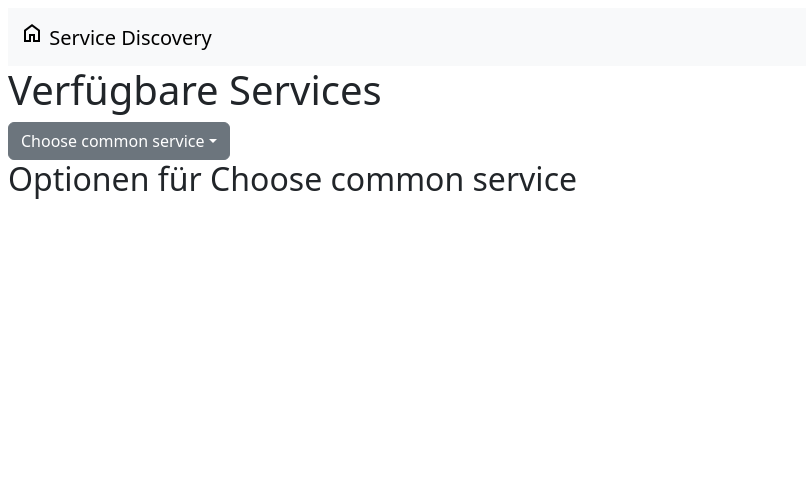
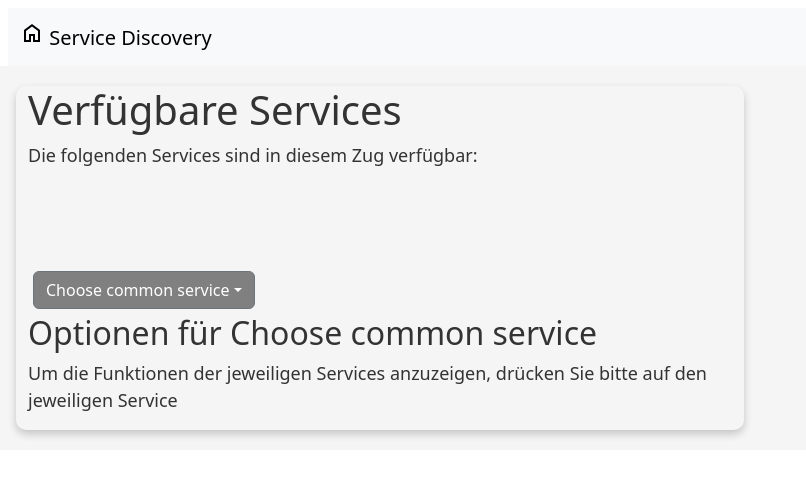
Before and after one commit to jk019/IBIS-IP_Protoype, a Svelte app in the folder svelte-app/: page / in a window 1280 px wide. Shown: the top 480 px of the page, without its empty margins (0-806 px from the left). Built offline with nearby package versions, Linux system fonts and the light colour scheme.

Commit message:
mit design

```diff
--- a/svelte-app/src/App.svelte
+++ b/svelte-app/src/App.svelte
@@ -6,7 +6,39 @@
 			options: [
 				{
 					name: "Journey Information V 1.0",
-					methods: ["Get Journey Details", "Update Journey Status"],
+					methods: [
+						"GetAllDataResponse",
+						"GetCurrentBlockRefResponse",
+						"RetrievePartialTripSequenceRequest",
+						"RetrievePartialTripSequenceResponse",
+						"RetrieveSpecificBlockInformationRequest",
+						"RetrieveSpecificBlockInformationResponse",
+						"RetrieveSpecificStopInformationRequest",
+						"RetrieveSpecificStopInformationResponse",
+						"RetrieveSpecificTSPPointInformationRequest",
+						"RetrieveSpecificTSPPointInformationResponse",
+						"RetrieveSpecificTimingPointInformationRequest",
+						"RetrieveSpecificTimingPointInformationResponse",
+						"RetrieveSpecificGNSSPointInformationRequest",
+						"RetrieveSpecificGNSSPointInformationResponse",
+						"RetrieveSpecificBeaconPointInformationRequest",
+						"RetrieveSpecificBeaconPointInformationResponse",
+						"ListAllDisplayContentsResponse",
+						"ListAllLineInformationResponse",
+						"ListAllDestinationInformationResponse",
+						"ListAllViaPointResponse",
+						"ListAllAdditionalDisplayInformationResponse",
+						"ListAllRoutesResponse",
+						"RetrieveAllRoutesPerLineRequest",
+						"RetrieveAllRoutesPerLineResponse",
+						"SetBlockNumberRequest",
+						"SetTripRefRequest",
+						"SetDisplayContentRequest",
+						"SetCurrentTripIndexRequest",
+						"SetCurrentStopIndexRequest",
+						"SetAdditionalAnnouncementRequest",
+						"SetAdditionalTextMessageRequest",
+					],
 				},
 				{
 					name: "Beacon Location V 1.0",
@@ -83,14 +115,21 @@
 	let selectedOption = { name: "", methods: [] };
 
 	function selectOption(optionName) {
-		const option = selectedService.options.find((o) => o.name === optionName);
+		const option = selectedService.options.find(
+			(o) => o.name === optionName,
+		);
 		if (option) {
 			selectedOption = option;
 		}
 	}
 </script>
 
+<div class="row modern-row">
+<div class="col-7 modern-col">
+<div class="content modern-content">
 	<h1>Verfügbare Services</h1>
+	<p>Die folgenden Services sind in diesem Zug verfügbar:</p>
+	<br /><br /><br />
 
 	<div class="dropdown">
 		<button
@@ -115,12 +154,18 @@
 		</ul>
 	</div>
 
+
 		<h2>Optionen für {selectedService.name}</h2>
-<ul>
+		<p>
+			Um die Funktionen der jeweiligen Services anzuzeigen, drücken Sie
+			bitte auf den jeweiligen Service
+		</p>
+		<div class="d-flex">
+			<!-- Buttons auf der linken Seite -->
+			<div class="flex-shrink-1">
 				{#each selectedService.options as option, index}
-		<p class="d-inline-flex gap-1">
 					<button
-				class="btn btn-primary"
+						class="btn btn-primary my-1"
 						type="button"
 						data-bs-toggle="collapse"
 						data-bs-target="#collapseExample{index}"
@@ -128,16 +173,85 @@
 						aria-controls="collapseExample"
 					>
 						{option.name}
-			</button><br />
-		</p>
-		<div class="collapse" id="collapseExample{index}"> <!-- Dynamische ID -->
+					</button>
+				{/each}
+			</div>
+		</div>
+
+
+
+</div>
+</div>
+
+
+<div class="col-5 modern-col heightlimit">
+<!-- Collapse-Inhalte auf der rechten Seite -->
+<div class="flex-grow-1 ms-3">
+	{#if selectedService.options.length>1}
+		<h2>Folgende Funktionen sind für diesen Dienst verfügbar</h2>
+	{/if}
+
+	{#each selectedService.options as option, index}
+		<div class="collapse" id="collapseExample{index}">
 			<div class="card card-body">
 				{#each option.methods as method}
-					<div class="card card-body">
+					<div class="card mb-2">
+						<div class="card-body">
 							{method}
+						</div>
 					</div>
 				{/each}
 			</div>
 		</div>
 	{/each}
-</ul>
+</div></div>
+</div>
+
+<style>
+	.content {
+		display: flex;
+		flex-direction: column;
+		align-items: left;
+	}
+	.dropdown {
+		display: inline-block;
+		align-items: left;
+	}
+	.card {
+		margin-top: 10px;
+	}
+	.card-body {
+		padding: 10px;
+	}
+	.btn {
+		margin: 5px;
+		background-color: gray;
+		color: white;
+
+	}
+
+	.modern-row {
+  display: flex;
+  justify-content: center;
+  align-items: flex-start;
+  padding: 20px;
+  background-color: #f5f5f5;
+}
+
+.modern-col {
+  display: flex;
+  flex-direction: column;
+  justify-content: center;
+  align-items: center;
+  border-radius: 10px;
+  box-shadow: 0 4px 8px 0 rgba(0, 0, 0, 0.2);
+}
+
+.modern-content {
+  font-size: 18px;
+  color: #333;
+}
+
+
+
+</style>
```
Lines whose indentation alone changed are shown as unchanged.
